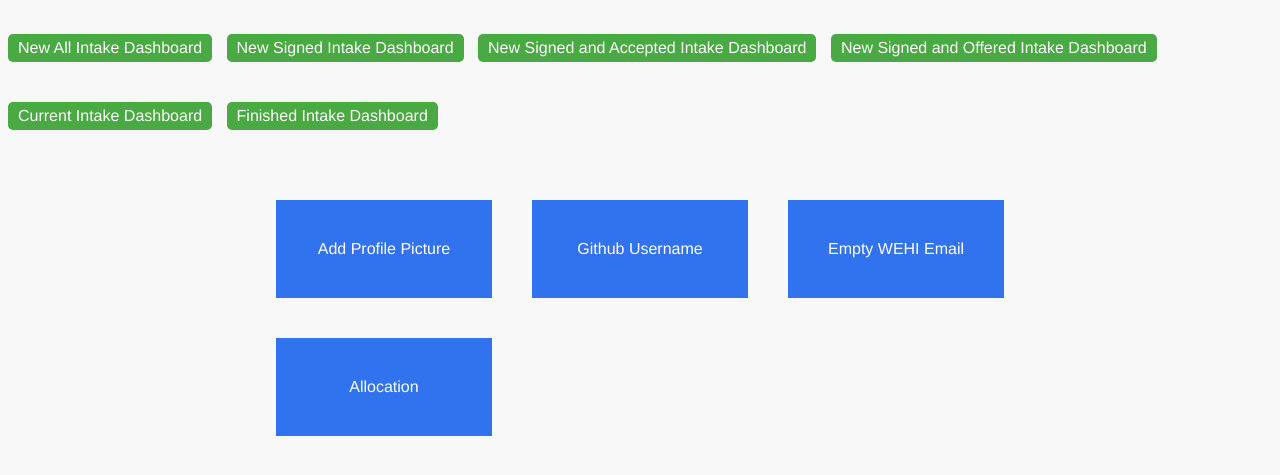
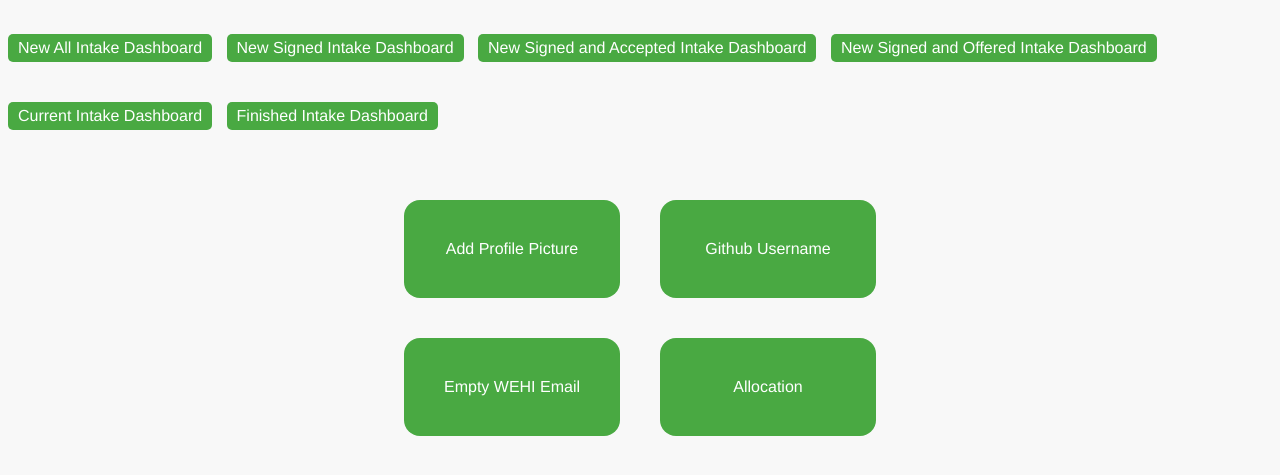
Before and after one commit to WEHI-RCPStudentInternship/student-intern-organiser, a Flask app: page /menu_page in a window 1280 px wide. Shown: the part 230-705 px from the top of the page. Run offline with Flask 3, Linux system fonts and the light colour scheme; some libraries are stand-ins or nearby versions.

Commit message:
Updated Front End

```diff
--- a/templates/2024menu_page.html
+++ b/templates/2024menu_page.html
@@ -59,24 +59,27 @@
 
     .button-grid {
         display: grid;
-        grid-template-columns: repeat(3, 1fr);
+        grid-template-columns: repeat(2, 1fr);
         grid-gap: 40px;
         padding: 40px;
+
     }
 
     .button-grid a {
         padding: 40px;
-        background-color: #3173ee;
+        background-color: #49A942;
         color: white;
         border: none;
         cursor: pointer;
         text-align: center;
         text-decoration: none;
-        display: block; /* Make the links fill their container */
+        display: block;
+        border-radius: 1rem;
     }
 
     .button-grid a:hover {
-        background-color: #255eb1;
+        background-color: #b3e1af;
+        box-shadow: 2px 3px 5px 0px #677267;
     }
 
 
```
